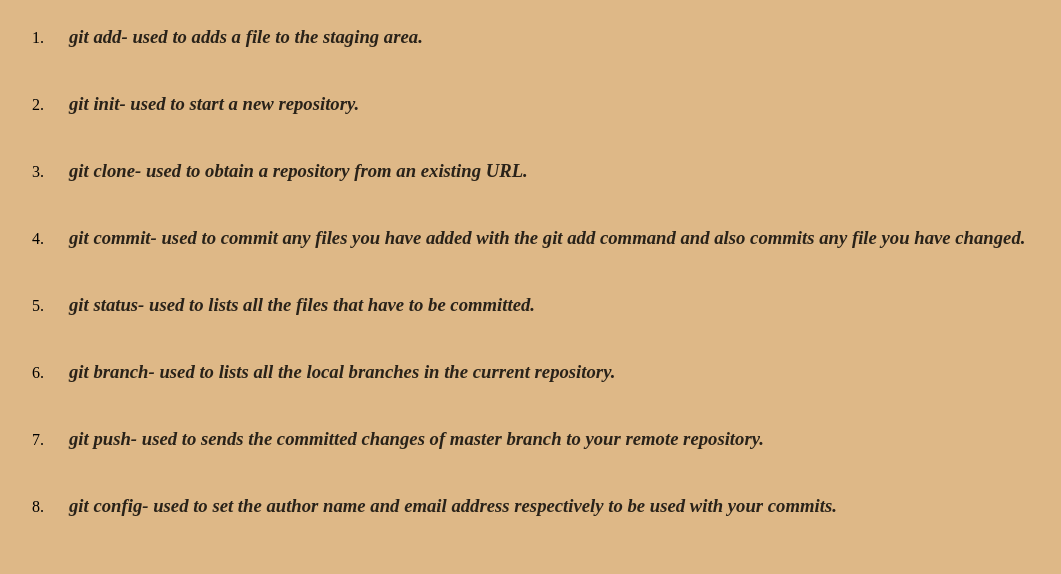
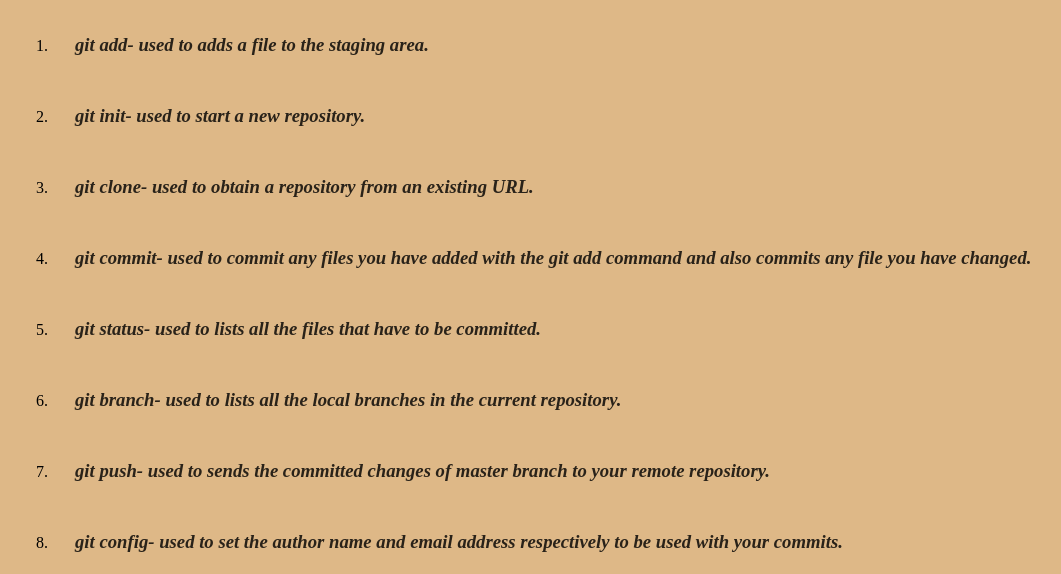
Before and after one commit to Kirtiramani76/Basic-WEB-DEV-Notes, a plain HTML site: page index1.html in a window 1280 px wide. Shown: the part 104-678 px from the top of the page, without its empty margins (3-1064 px from the left). Drawn offline with Linux system fonts and the light colour scheme.

Commit message:
padding changed

```diff
--- a/index1.html
+++ b/index1.html
@@ -9,7 +9,7 @@
             background-color: burlywood;
         }
         *{
-            padding: 9px;
+            padding: 10px;
             margin: 3px;
         }
         .commands h1{
```
